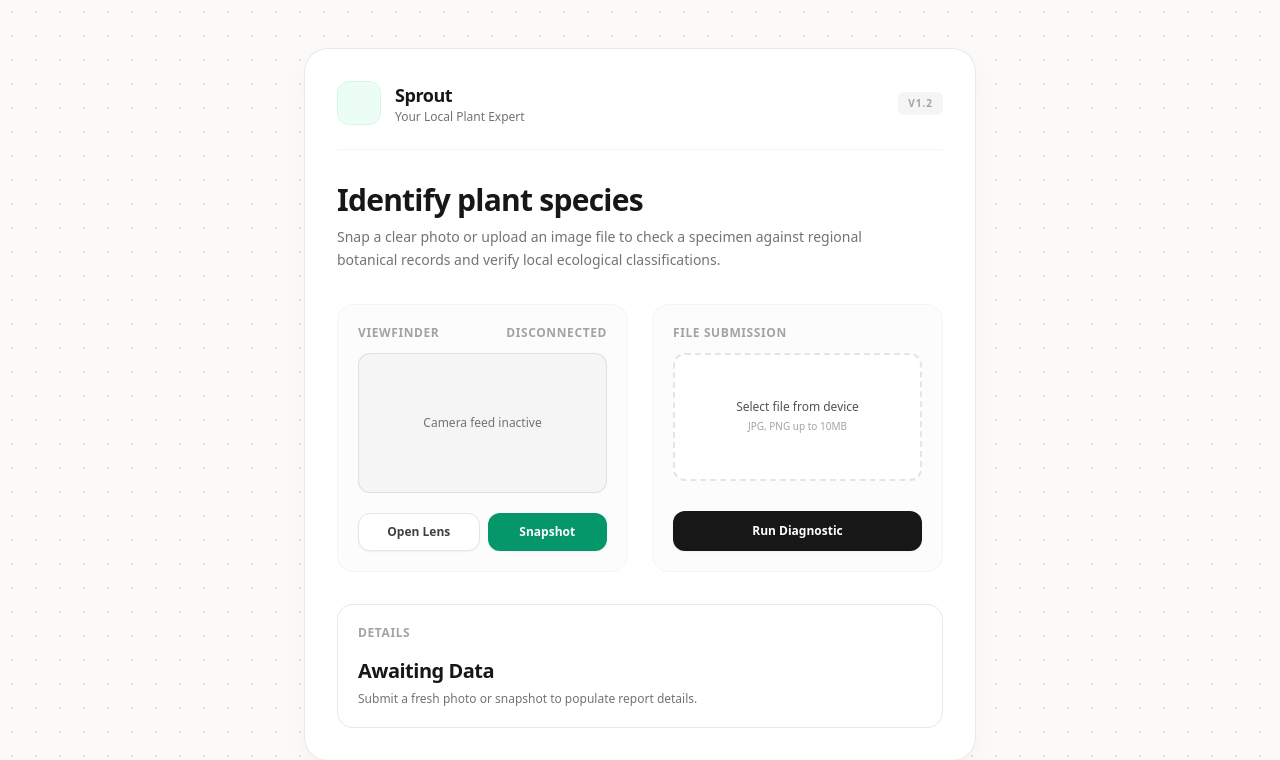
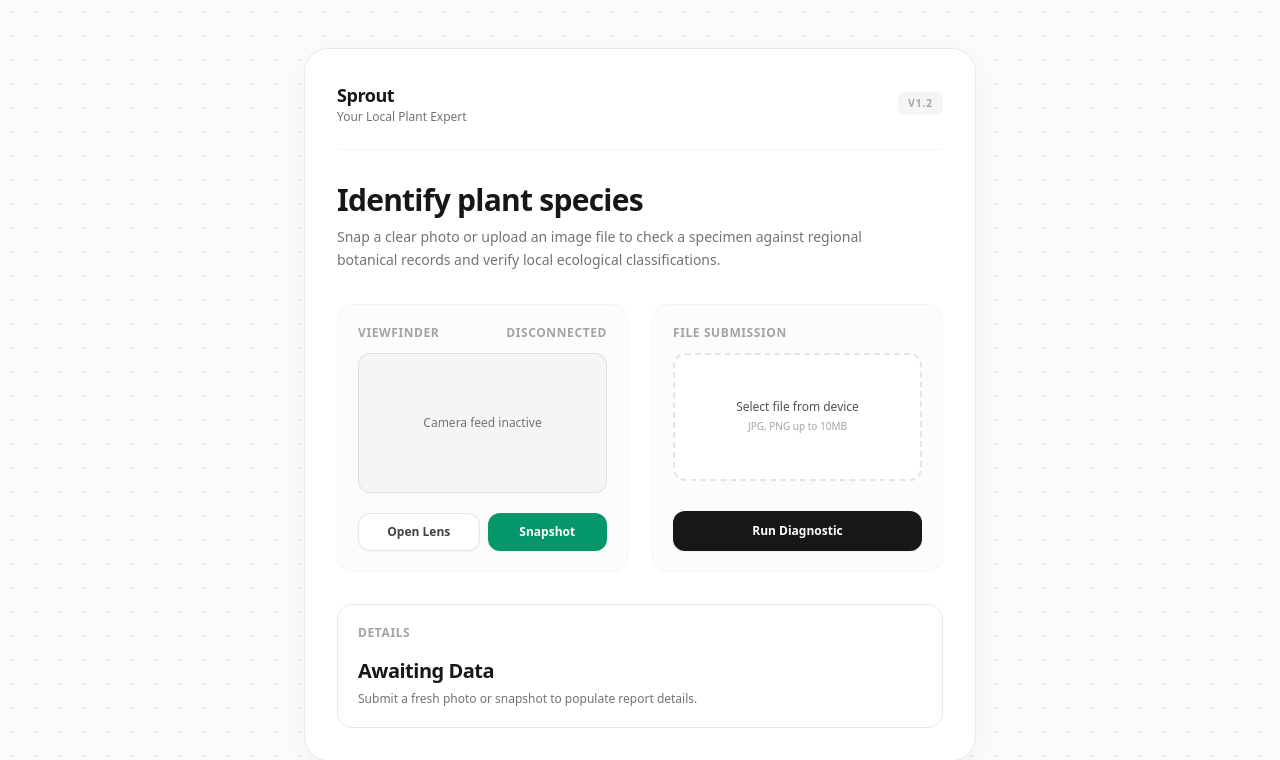
Before and after one commit to RanukaDinsitha/Sprout, a Flask app: template templates/index.html in a window 1280 px wide. Shown: the top 760 px of the page. Run offline with Flask 3, Linux system fonts and the light colour scheme; the template is opened without the code that fills it, so the values that code supplies are empty; some libraries are stand-ins or nearby versions.

Commit message:
Update index.html
new upd

```diff
--- a/templates/index.html
+++ b/templates/index.html
@@ -22,10 +22,6 @@
       <header
         class="flex items-center justify-between border-b border-neutral-100 pb-6"
       >
-        <div class="flex items-center gap-3.5">
-          <div
-            class="grid h-11 w-11 place-items-center rounded-xl bg-emerald-50 text-emerald-700 font-medium text-lg border border-emerald-100"
-          ></div>
         <div>
           <p class="text-lg font-semibold tracking-tight text-neutral-900">
             Sprout
@@ -33,7 +29,6 @@
           <p class="text-xs text-neutral-500 font-medium">
             Your Local Plant Expert
           </p>
-          </div>
         </div>
         <span
           class="text-[10px] uppercase tracking-widest font-semibold text-neutral-400 bg-neutral-100 px-2.5 py-1 rounded-md"
@@ -241,11 +236,9 @@
         pestStatus.textContent = 'Evaluating biosafety designations...';
 
         try {
-          // Convert image data to blob
           const response = await fetch(imageData);
           const blob = await response.blob();
 
-          // Create FormData and send to Flask
           const formData = new FormData();
           formData.append('image', blob, 'plant.jpg');
 
```
Lines whose indentation alone changed are shown as unchanged.
